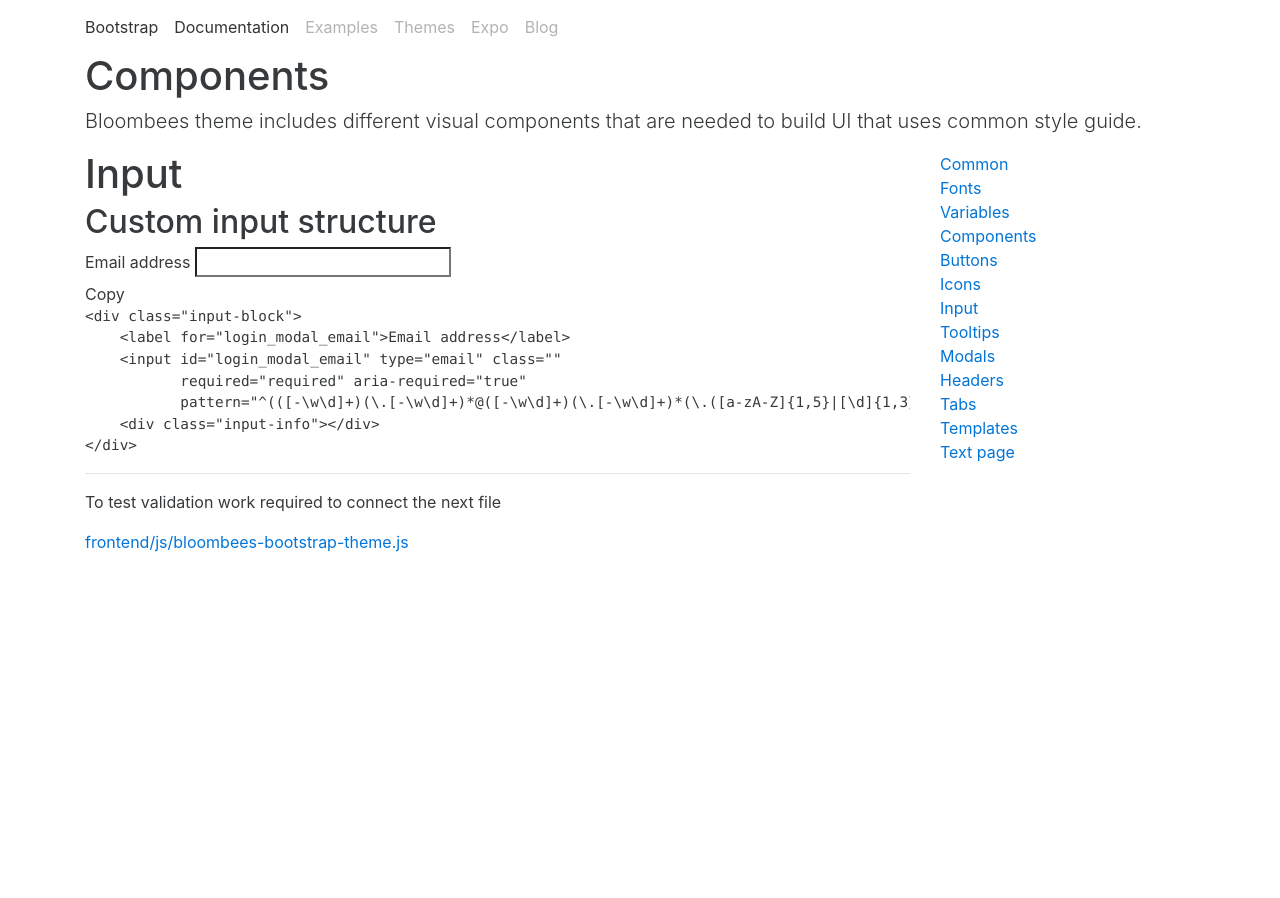
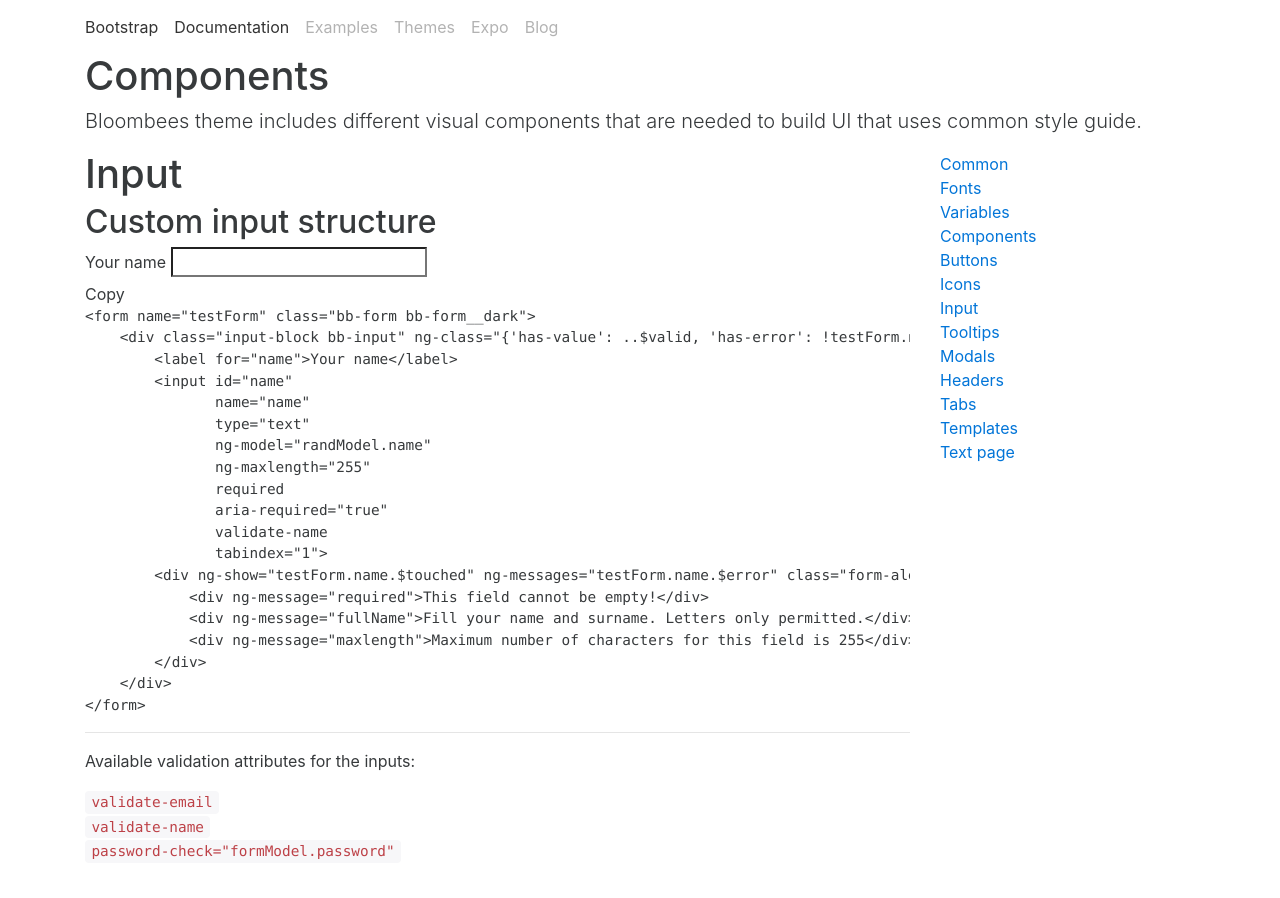
Before and after one commit to BLOOMBEES/bootstrap-theme, a Jekyll site: the page built from src/components/input.md, in a window 1280 px wide. Built offline with Jekyll 4.4.1, drawn with Linux system fonts in a browser that asks for light colours.

Commit message:
Updated input component

```diff
--- a/src/components/input.md
+++ b/src/components/input.md
@@ -7,16 +7,31 @@ group: components
 ## Custom input structure
 
 {% example html %}
-<div class="input-block">
-    <label for="login_modal_email">Email address</label>
-    <input id="login_modal_email" type="email" class=""
-           required="required" aria-required="true"
-           pattern="^(([-\w\d]+)(\.[-\w\d]+)*@([-\w\d]+)(\.[-\w\d]+)*(\.([a-zA-Z]{1,5}|[\d]{1,3})){1,2})$">
-    <div class="input-info"></div>
-</div>
+<form name="testForm" class="bb-form bb-form__dark">
+    <div class="input-block bb-input" ng-class="{'has-value': {{ name }}.{{ input.name }}.$valid, 'has-error': !testForm.name.$valid && !testForm.name.$pristine}">
+        <label for="name">Your name</label>
+        <input id="name"
+               name="name"
+               type="text"
+               ng-model="randModel.name"
+               ng-maxlength="255"
+               required
+               aria-required="true"
+               validate-name
+               tabindex="1">
+        <div ng-show="testForm.name.$touched" ng-messages="testForm.name.$error" class="form-alert" role="alert">
+            <div ng-message="required">This field cannot be empty!</div>
+            <div ng-message="fullName">Fill your name and surname. Letters only permitted.</div>
+            <div ng-message="maxlength">Maximum number of characters for this field is 255</div>
+        </div>
+    </div>
+</form>
 {% endexample %}
 
 <hr>
-To test validation work required to connect the next file
 
-[frontend/js/bloombees-bootstrap-theme.js](https://github.com/ADNRY/BLOOMBEES_2017/blob/master/2016/frontend/js/bloombees-bootstrap-theme.js)
+Available validation attributes for the inputs:
+
+`validate-email`
+<br/>`validate-name`
+<br/>`password-check="formModel.password"`
```
Also changed, not shown: src/components/tabs.md (+1 -1 lines).
